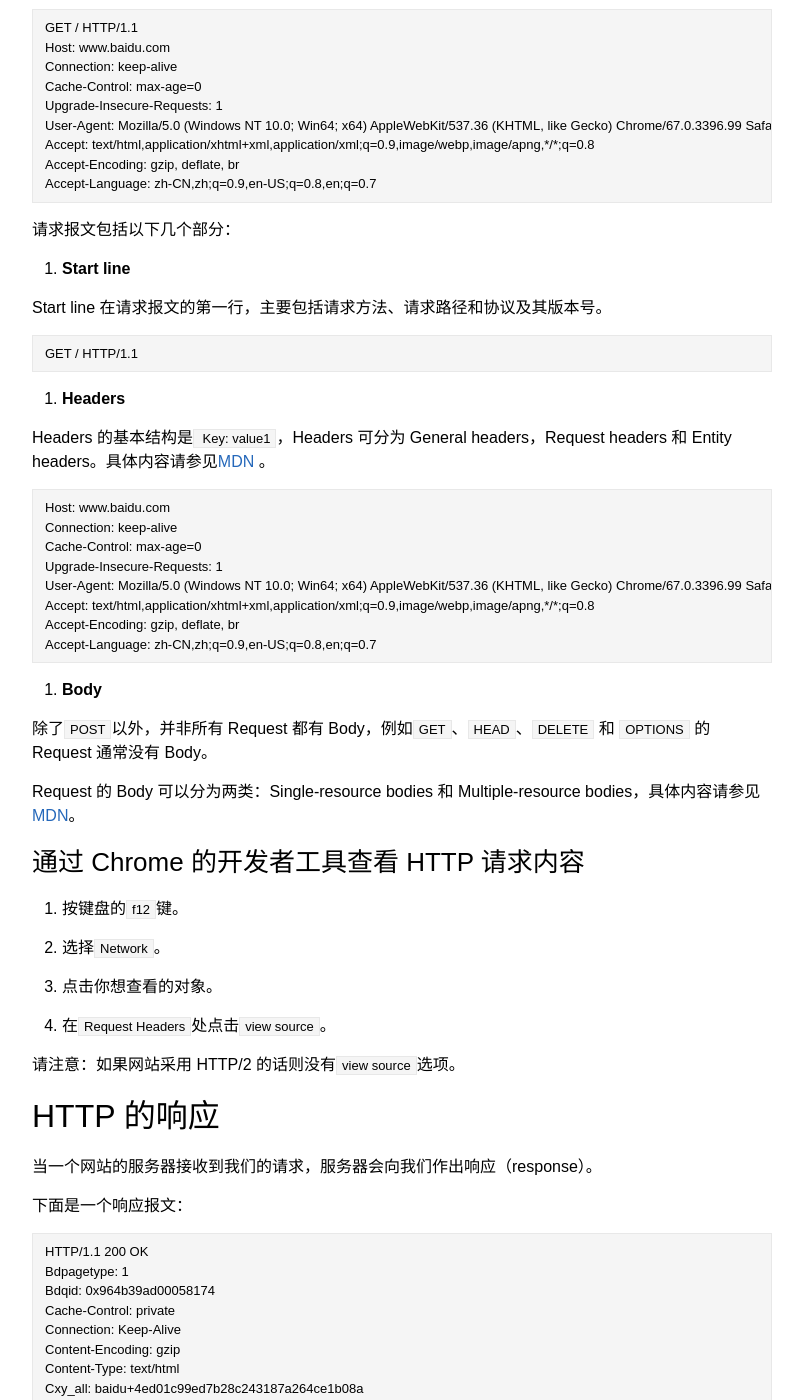
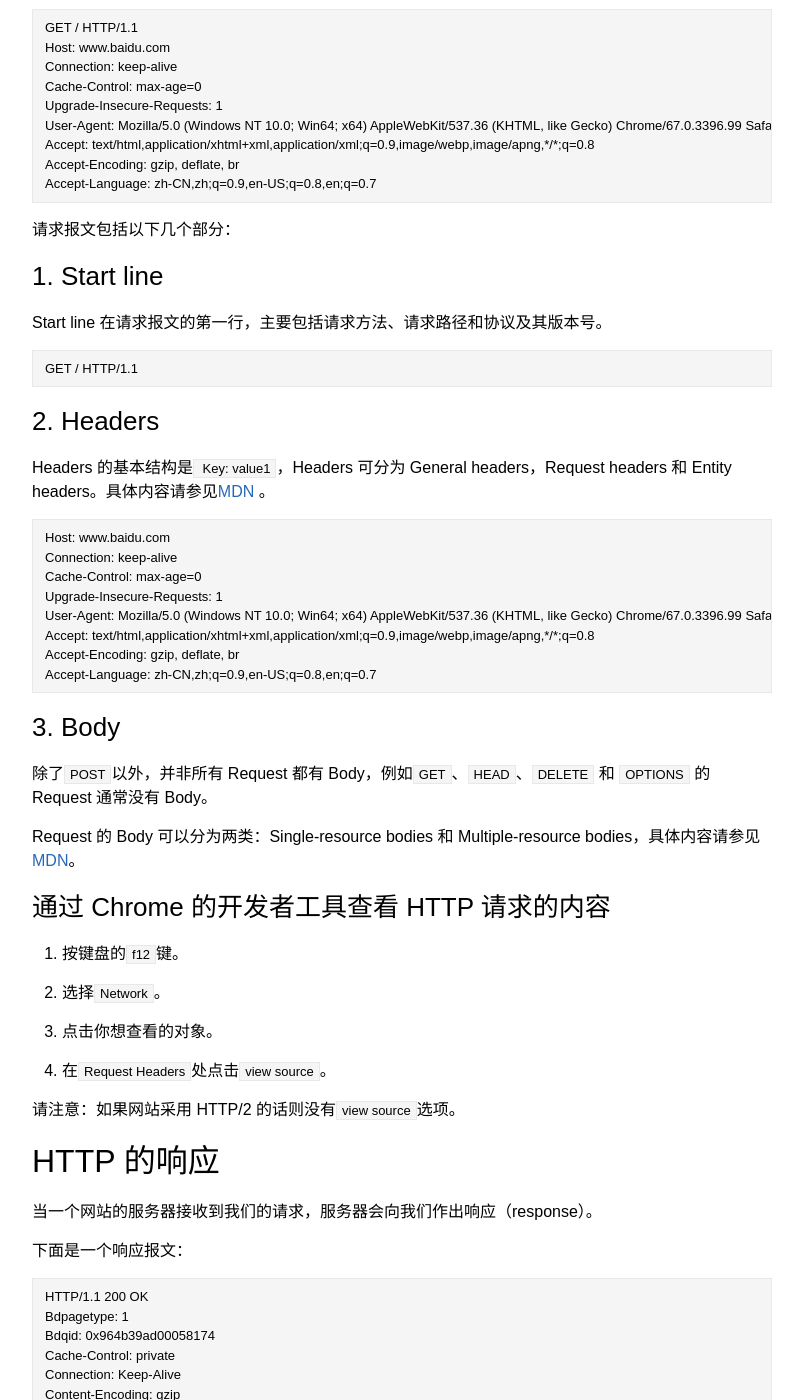
Before and after one commit to mokunshao/mokunshao.github.io, a Jekyll site: the page built from _posts/2018-07-18-http-request-response.md, in a window 1280 px wide and 1400 px high, scrolled down 500 px. Shown: the whole window, without its empty margins (238-1041 px from the left). Built offline with Jekyll 4.4.1, drawn with Linux system fonts in a browser that asks for light colours; our own code applies the rules of GitHub Pages for plain Markdown files; some of the changed text lies outside the part shown.

Commit message:
minor change

````diff
--- a/_posts/2018-07-18-http-request-response.md
+++ b/_posts/2018-07-18-http-request-response.md
@@ -5,8 +5,6 @@ title: HTTP 的请求与响应
 ## HTTP 是什么
 
 HTTP，全称 HyperText Transfer Protocol，中文名为超文本传输协议，这个协议采用一种明文的方式来传输我们的内容，没有任何的加密。几乎所有网页都采用 HTTP 协议或者 HTTPS 协议。目前 HTTP 协议的最新版本为 HTTP/2。
-
-<!-- more -->
 
 ## HTTP 的请求
 
@@ -28,7 +26,7 @@ Accept-Language: zh-CN,zh;q=0.9,en-US;q=0.8,en;q=0.7
 
 请求报文包括以下几个部分：
 
-1. **Start line**
+### 1. Start line
 
 Start line 在请求报文的第一行，主要包括请求方法、请求路径和协议及其版本号。
 
@@ -36,7 +34,7 @@ Start line 在请求报文的第一行，主要包括请求方法、请求路径
 GET / HTTP/1.1
 ```
 
-2. **Headers**
+### 2. Headers
 
 Headers 的基本结构是` Key: value1`，Headers 可分为 General headers，Request headers 和 Entity headers。具体内容请参见[MDN](https://developer.mozilla.org/en-US/docs/Web/HTTP/Messages)
 。
@@ -52,13 +50,13 @@ Accept-Encoding: gzip, deflate, br
 Accept-Language: zh-CN,zh;q=0.9,en-US;q=0.8,en;q=0.7
 ```
 
-3. **Body**
+### 3. Body
 
 除了`POST`以外，并非所有 Request 都有 Body，例如`GET`、`HEAD`、`DELETE` 和 `OPTIONS` 的 Request 通常没有 Body。
 
 Request 的 Body 可以分为两类：Single-resource bodies 和 Multiple-resource bodies，具体内容请参见[MDN](https://developer.mozilla.org/en-US/docs/Web/HTTP/Messages)。
 
-### 通过 Chrome 的开发者工具查看 HTTP 请求内容
+### 通过 Chrome 的开发者工具查看 HTTP 请求的内容
 
 1. 按键盘的`f12`键。
 
@@ -99,7 +97,7 @@ Transfer-Encoding: chunked
 
 响应报文包括以下几个部分：
 
-1. **Status line**
+### 1. Status line
 
 Status line 在响应报文的第一行，主要包括协议及其版本号、状态码和状态信息。
 
@@ -107,7 +105,7 @@ Status line 在响应报文的第一行，主要包括协议及其版本号、
 HTTP/1.1 200 OK
 ```
 
-2. **Headers**
+### 2. Headers
 
 Headers 的基本结构是` Key: value1`，Headers 可分为 General headers，Response headers 和 Entity headers。具体内容请参见[MDN](https://developer.mozilla.org/en-US/docs/Web/HTTP/Messages)。
 
@@ -131,15 +129,14 @@ X-Ua-Compatible: IE=Edge,chrome=1
 Transfer-Encoding: chunked
 ```
 
-3. **Body**
+### 3. Body
 
 并非所有 Response 都有 Body，例如状态码为`201`和`204`的 Response 通常没有 Body。
 
 Response 的 Body 可以分为三类：Single-resource bodies consisting of a single file of **known** length，Single-resource bodies consisting of a single file of **unknown** length 和 Multiple-resource bodies。具体内容请参见[MDN](https://developer.mozilla.org/en-US/docs/Web/HTTP/Messages)
 。
 
-
-### 通过 Chrome 的开发者工具查看 HTTP 响应内容
+### 通过 Chrome 的开发者工具查看 HTTP 响应的内容
 
 1. 按键盘的`f12`键。
 
````
